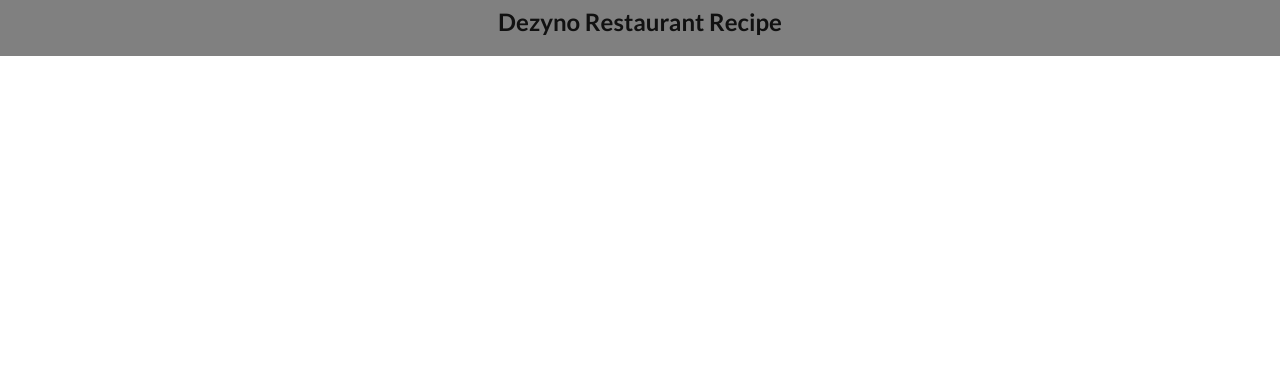
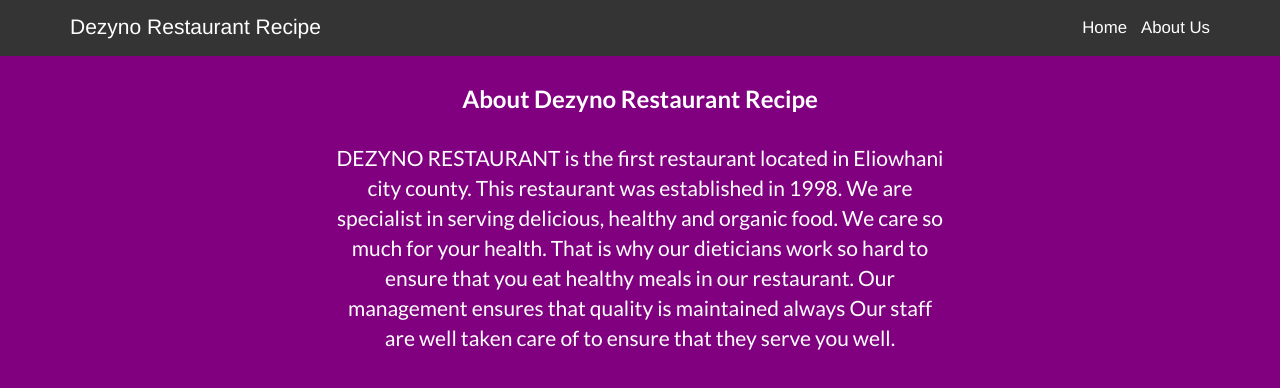
Before and after one commit to Zubenna/meal-catalogue-app, a React (Create React App) app: page /about in a window 1280 px wide. Before the commit this address had no page. Shown: the top 388 px of the page. Built offline with nearby package versions, Linux system fonts and the light colour scheme.

Commit message:
Added more styles to About, detail, and Home pages

```diff
--- a/public/index.html
+++ b/public/index.html
@@ -27,7 +27,7 @@
     -->
     <title>React App</title>
   </head>
-  <body>
+  <body style="background:purple">
     <noscript>You need to enable JavaScript to run this app.</noscript>
     <div id="root"></div>
     <!--
--- /dev/null
+++ b/src/components/About.js
@@ -0,0 +1,23 @@
+import React from 'react';
+import Style from '../styles/AboutStyle.module.css';
+
+const About = () => (
+  <div className={Style.setAbout}>
+    <div>
+      <h2 className={Style.headerColor}>About Dezyno Restaurant Recipe</h2>
+    </div>
+    <div className={Style.aboutText}>
+      <p>
+        DEZYNO RESTAURANT is the first restaurant located in Eliowhani city county.
+        This restaurant was established in 1998. We are specialist in serving delicious,
+        healthy and organic food. We care so much for your health.
+        That is why our dieticians work so hard to ensure that you
+        eat healthy meals in our restaurant. Our management ensures
+        that quality is maintained always Our staff are well taken care
+        of to ensure that they serve you well.
+      </p>
+    </div>
+  </div>
+);
+
+export default About;
--- a/src/components/App.js
+++ b/src/components/App.js
@@ -3,6 +3,8 @@ import { BrowserRouter as Router, Switch, Route } from 'react-router-dom';
 import Header from './Header';
 import MealDetail from './MealDetail';
 import MealCatalogue from './MealCatalogue';
+import ErrorPage from './ErrorPage';
+import About from './About';
 
 function App() {
   return (
@@ -12,7 +14,8 @@ function App() {
         <Switch>
           <Route path="/" exact component={MealCatalogue} />
           <Route path="/meal/:mealId" exact component={MealDetail} />
-          <Route>Page not found 404 error</Route>
+          <Route path="/about" exact component={About} />
+          <Route path="/error" exact component={ErrorPage} />
         </Switch>
       </Router>
     </div>
--- a/src/components/AreaFilter.js
+++ b/src/components/AreaFilter.js
@@ -36,11 +36,11 @@ const AreaFilter = (props) => {
   return (
     <div className={Style.filterBox}>
       <div>
-        Total meals:
+        <span className={Style.menuTitle}>Total meals retrieved originally:</span>
         {meals.length}
       </div>
       <div>
-        Filter By Origin Area:
+        <span className={Style.menuTitle}>Filter By Origin Area:</span>
         <select name="area" id="select" onChange={handleClick}>
           {AREAS.map((area) => <option value={area} key={area}>{area}</option>)}
         </select>
--- /dev/null
+++ b/src/components/ErrorPage.js
@@ -0,0 +1,9 @@
+import React from 'react';
+
+const ErrorPage = () => (
+  <div>
+    <h2>Page not found</h2>
+  </div>
+);
+
+export default ErrorPage;
--- a/src/components/Header.js
+++ b/src/components/Header.js
@@ -1,10 +1,15 @@
 import React from 'react';
+import { Link } from 'react-router-dom';
 import Style from '../styles/HeaderStyle.module.css';
 
 const Header = () => (
   <div className={Style.headerBox}>
-    <div className={Style.setTitle}>
-      <h2>Dezyno Restaurant Recipe</h2>
+    <div>
+      <Link className={Style.pageName} to="/">Dezyno Restaurant Recipe</Link>
+    </div>
+    <div className={Style.setMenu}>
+      <Link className={Style.linkHome} to="/">Home</Link>
+      <Link className={Style.linkItem} to="/about">About Us</Link>
     </div>
   </div>
 );
--- a/src/components/MealDetail.js
+++ b/src/components/MealDetail.js
@@ -39,11 +39,11 @@ const MealDetail = () => {
         </div>
         <div>
           <div className={Style.headingBox}>
-            <h3>Name:</h3>
+            <h3 className={Style.whiteText}>Name:</h3>
             <p className={Style.text}>{strMeal}</p>
           </div>
           <div className={Style.headingBox}>
-            <h3>Origin Area:</h3>
+            <h3 className={Style.whiteText}>Origin Area:</h3>
             <p className={Style.text}>{strArea}</p>
           </div>
         </div>
--- /dev/null
+++ b/src/styles/AboutStyle.module.css
@@ -0,0 +1,17 @@
+.setAbout {
+  padding-top: 6rem;
+  width: 80%;
+  margin: 0 auto;
+}
+
+.headerColor {
+  color: #fff;
+  padding-bottom: 2rem;
+}
+
+.aboutText {
+  width: 60%;
+  color: #fff;
+  font-size: 1.5rem;
+  margin: 0 auto;
+}
--- a/src/styles/AreaFilterStyle.module.css
+++ b/src/styles/AreaFilterStyle.module.css
@@ -5,8 +5,14 @@
   align-items: center;
   justify-content: space-evenly;
   position: fixed;
-  top: 4rem;
+  top: 3.8rem;
   z-index: 1;
   color: #fff;
   background-color: blue;
 }
+
+.menuTitle {
+  font-size: 1.4rem;
+  font-weight: bold;
+  font-family: 'Times New Roman', Times, serif;
+}
--- a/src/styles/HeaderStyle.module.css
+++ b/src/styles/HeaderStyle.module.css
@@ -2,13 +2,36 @@
   position: fixed;
   width: 100%;
   height: 4rem;
-  border-bottom: solid 2px gray;
-  background: grey;
+  background: rgb(53, 52, 52);
+  display: flex;
+  justify-content: space-between;
+  align-items: center;
+  padding: 0 5rem;
 }
 
-.setTitle {
+.setMenu {
   display: flex;
   justify-content: center;
   align-items: center;
-  padding: 0.5rem;
 }
+
+.linkItem {
+  font-size: 1.2rem;
+  font-family: 'Franklin Gothic Medium', 'Arial Narrow', Arial, sans-serif;
+  text-decoration: none;
+  color: #fff;
+}
+
+.linkHome {
+  font-size: 1.2rem;
+  font-family: 'Franklin Gothic Medium', 'Arial Narrow', Arial, sans-serif;
+  text-decoration: none;
+  color: #fff;
+  padding-right: 1rem;
+}
+
+.pageName {
+  font-size: 1.5rem;
+  color: #fff;
+  font-family: 'Franklin Gothic Medium', 'Arial Narrow', Arial, sans-serif;
+}
--- a/src/styles/MealCatalogueStyle.module.css
+++ b/src/styles/MealCatalogueStyle.module.css
@@ -4,7 +4,6 @@
   justify-content: center;
   align-items: center;
   padding-top: 10rem;
-  background-color: purple;
   border: 2px solid gray;
   z-index: -10;
 }
--- a/src/styles/MealDetailStyle.module.css
+++ b/src/styles/MealDetailStyle.module.css
@@ -3,7 +3,6 @@
   margin: 0 auto;
   border: 2px palevioletred solid;
   height: auto;
-  /* padding-top: 5rem; */
 }
 
 .detailImgBox {
@@ -35,23 +34,29 @@ img {
   padding-left: 1rem;
   font-size: 1.3rem;
   margin: 0;
-  /* color: purple; */
+  color: #fff;
 }
 
 .ingredientBox {
-  /* margin: 0; */
   padding: 0;
   font-size: 1.1rem;
   margin-bottom: 0.6rem;
+  color: #fff;
 }
 
 .h3 {
   margin: 0;
   padding-bottom: 0.1rem;
+  color: #fff;
 }
 
 .instruction {
   font-size: 1.2rem;
   padding: 0.5rem;
   text-align: left;
+  color: #fff;
 }
+
+.whiteText {
+  color: #fff;
+}
```
